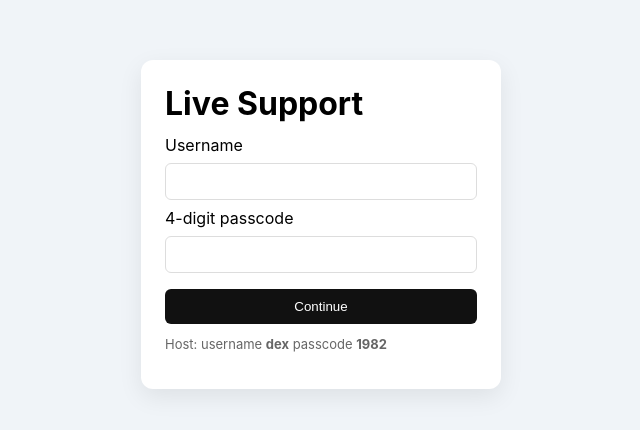
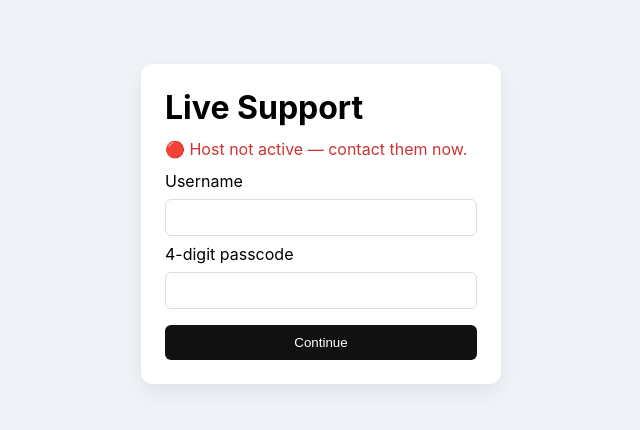
Before and after one commit to Detoersas/formsads, a Next.js app: page / in a window 1280 px wide. Shown: the part 176-606 px from the top of the page, without its empty margins (319-959 px from the left). Built offline with nearby package versions, Linux system fonts and the light colour scheme.

Commit message:
ui: show host presence as plain text on signin page (remove Contact button)

```diff
--- a/pages/index.js
+++ b/pages/index.js
@@ -1,11 +1,23 @@
 import { useRouter } from 'next/router'
-import { useState } from 'react'
+import { useEffect, useState } from 'react'
+import { db, ref, onValue } from '../lib/firebase'
 
 export default function Login() {
   const [username, setUsername] = useState('')
   const [pass, setPass] = useState('')
   const [error, setError] = useState('')
+  const [hostActive, setHostActive] = useState(false)
   const router = useRouter()
+
+  useEffect(() => {
+    // subscribe to host presence
+    const pRef = ref(db, 'presence/dex')
+    const unsub = onValue(pRef, (snap) => {
+      const v = snap.val()
+      setHostActive(!!v)
+    })
+    return () => { if (unsub) unsub() }
+  }, [])
 
   function submit(e) {
     e.preventDefault()
@@ -14,17 +26,26 @@ export default function Login() {
       return
     }
     const isHost = username === 'dex' && pass === '1982'
-    // for host, redirect to /host
     if (isHost) return router.push('/host?user=dex')
-    // for regular user create a session id and go to chat
     const sessionId = Math.random().toString(36).slice(2, 9)
     router.push(`/chat?session=${sessionId}&user=${encodeURIComponent(username)}`)
   }
+
+  // no contact button: show status text only
 
   return (
     <div className="page">
       <main className="card">
         <h1>Live Support</h1>
+
+        <div className="hostStatus">
+          {hostActive ? (
+            <div className="active">🟢 Host is active — contact them now.</div>
+          ) : (
+            <div className="inactive">🔴 Host not active — contact them now.</div>
+          )}
+        </div>
+
         <form onSubmit={submit} className="form">
           <label>Username</label>
           <input value={username} onChange={(e)=>setUsername(e.target.value)} required />
@@ -33,17 +54,19 @@ export default function Login() {
           {error && <div className="error">{error}</div>}
           <button type="submit">Continue</button>
         </form>
-        <p className="hint">Host: username <strong>dex</strong> passcode <strong>1982</strong></p>
       </main>
 
       <style jsx>{`
         .page{display:flex;align-items:center;justify-content:center;height:100vh;background:#f0f4f8}
         .card{width:360px;background:white;padding:24px;border-radius:12px;box-shadow:0 8px 24px rgba(0,0,0,0.08)}
         h1{margin:0 0 12px}
+        .hostStatus{margin-bottom:12px}
+        .hostStatus .active{color:green}
+        .hostStatus .inactive{color:#c33}
+        .hostStatus button{background:transparent;border:1px solid #ddd;padding:6px 8px;border-radius:6px;cursor:pointer}
         .form{display:flex;flex-direction:column;gap:8px}
         input{padding:10px;border-radius:6px;border:1px solid #ddd}
-        button{margin-top:8px;padding:10px;border-radius:6px;background:#111;color:white;border:none}
-        .hint{font-size:13px;color:#666;margin-top:12px}
+        button[type="submit"]{margin-top:8px;padding:10px;border-radius:6px;background:#111;color:white;border:none}
         .error{color:#b00020}
       `}</style>
     </div>
```
